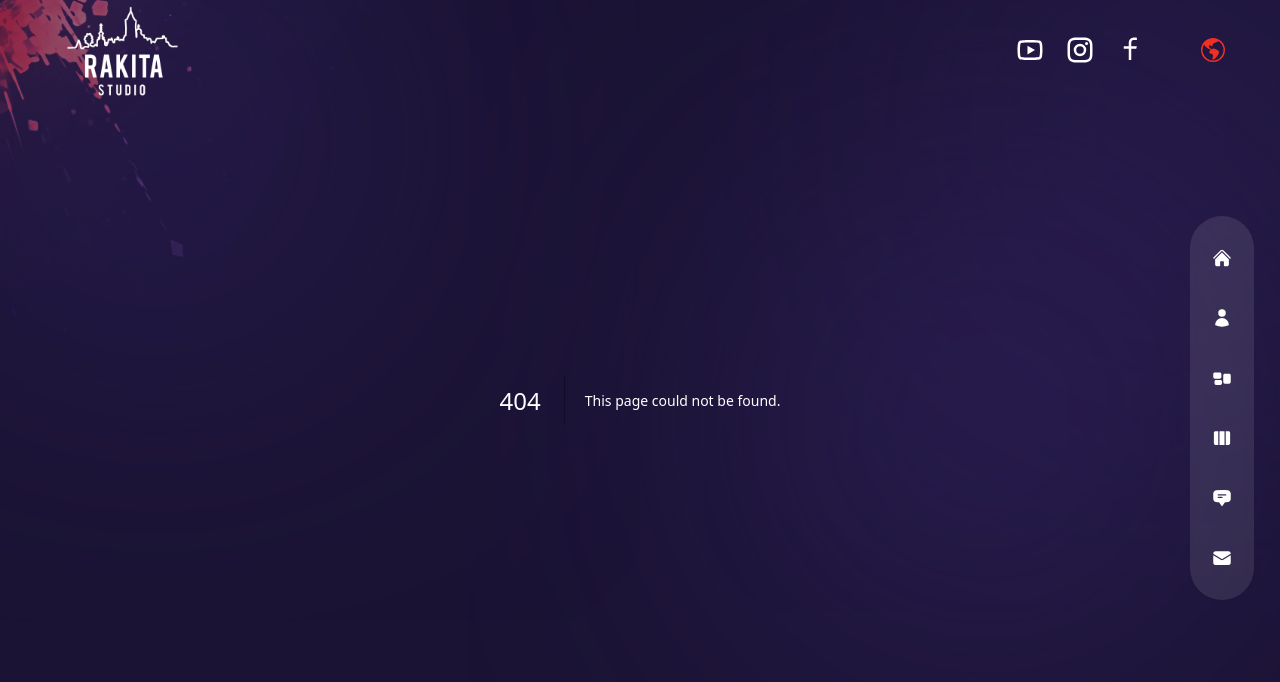
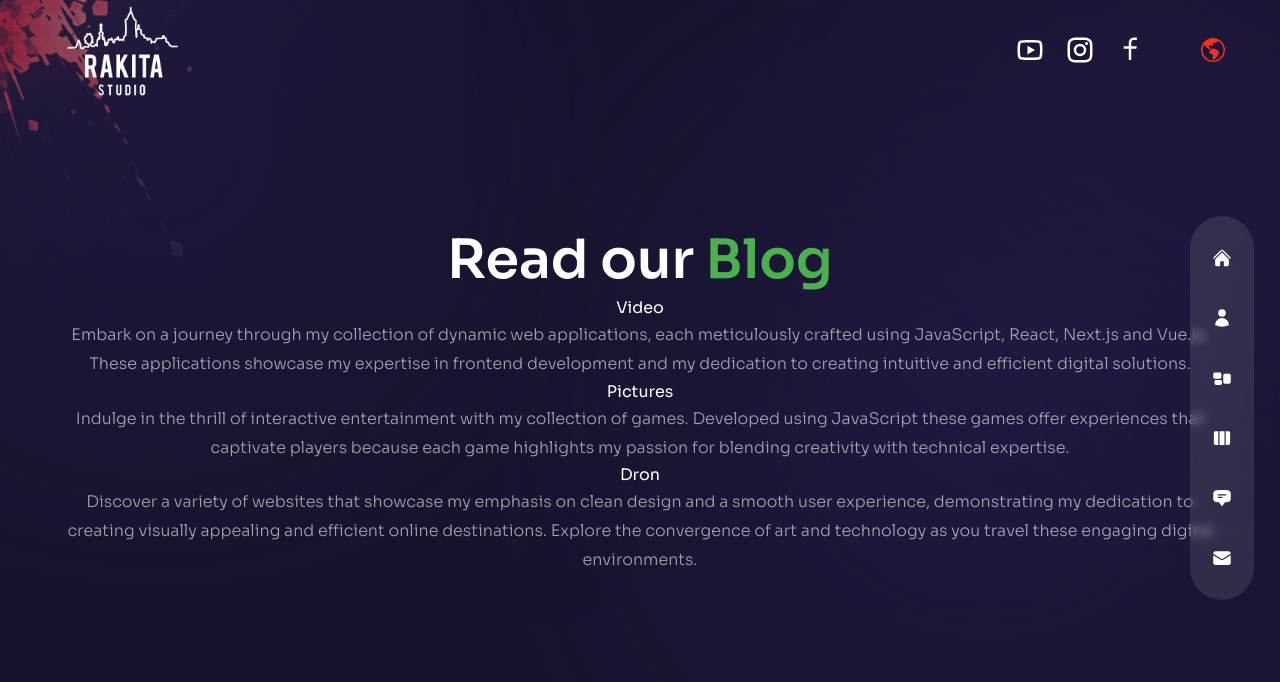
Before and after one commit to MirosBL45/studio_rakita, a Next.js app: page /blog in a window 1280 px wide. Before the commit this address had no page. Shown: the top 682 px of the page. Built offline with nearby package versions, Linux system fonts and the light colour scheme.

Commit message:
making blog

```diff
--- /dev/null
+++ b/data/blogsData.js
@@ -0,0 +1,62 @@
+export const blogData = [
+    {
+        id: 1,
+        title: "Video",
+        url: "/blog/video",
+        // image: webapps,
+        description: 'Embark on a journey through my collection of dynamic web applications, each meticulously crafted using JavaScript, React, Next.js and Vue.js. These applications showcase my expertise in frontend development and my dedication to creating intuitive and efficient digital solutions.',
+        forUrl: 'apps',
+    },
+    {
+        id: 3,
+        title: "Pictures",
+        url: "/blog/pictures",
+        // image: pictures,
+        description: 'Indulge in the thrill of interactive entertainment with my collection of games. Developed using JavaScript these games offer experiences that captivate players because each game highlights my passion for blending creativity with technical expertise.',
+        forUrl: 'games',
+    },
+    {
+        id: 2,
+        title: "Dron",
+        url: "/blog/dron",
+        // image: dron,
+        description: 'Discover a variety of websites that showcase my emphasis on clean design and a smooth user experience, demonstrating my dedication to creating visually appealing and efficient online destinations. Explore the convergence of art and technology as you travel these engaging digital environments.',
+        forUrl: 'websites',
+    },
+];
+
+export const blogItems = {
+    video: [
+        {
+            id: "jednakala",
+            title: "Kala hvala",
+            desc: "This React app was made so that people can express their gratitude to firefighters by posting an image and text as desired. All posts are publicly available, and at the end, the winning post is announced.",
+            liveUrl: 'https://jednakala-jednohvala.hr/',
+            gitUrl: 'https://github.com/MirosBL45/kala-hvala',
+            // image: kala,
+            techs: ['React', 'MaterialUI', 'Axios', 'JS-Cookie'],
+        },
+    ],
+    pictures: [
+        {
+            id: 1,
+            title: "Blackjack",
+            desc: "It was crucial to implement the rules of Blackjack, including proper counting of card values, treating aces as 1 or 11, and proper management of aces. Also, I had to pay attention to the logic around `busting` when a player goes over 21.",
+            liveUrl: 'https://mjblackjack.netlify.app/',
+            gitUrl: 'https://github.com/MirosBL45/Blackjack',
+            // image: blackjack,
+            techs: ['JavaScript', 'SCSS', 'CSS', 'HTML'],
+        },
+    ],
+    dron: [
+        {
+            id: "talex",
+            title: "Talex",
+            desc: "Talex invest is a company for the execution of works in construction, Belgrade. I did the creation of galleries, the integration of animations in Vue.js, image customization and other things.",
+            liveUrl: 'https://www.talex.rs/',
+            gitUrl: 'https://github.com/MirosBL45/talex',
+            // image: talex,
+            techs: ['Vue.js', 'Nuxt.js', 'Leaflet', 'CSS'],
+        },
+    ],
+};
--- /dev/null
+++ b/pages/blog/[category]/index.jsx
@@ -0,0 +1,33 @@
+import { blogItems } from '../../../data/blogsData';
+
+function getData(categoryObject) {
+  const data = blogItems[categoryObject];
+
+  if (data) {
+    return data;
+  }
+
+  return notFound();
+}
+
+function Category({ params }) {
+  const data = getData(params.category);
+
+  return (
+    <div className="h-full bg-primary/30 py-32 text-center">
+      <header>
+        <h2>{params.category}</h2>
+      </header>
+      <div>
+        {data.map((blog) => (
+          <div key={blog.id}>
+            <h3>{blog.title}</h3>
+            <p>{blog.desc}</p>
+          </div>
+        ))}
+      </div>
+    </div>
+  );
+}
+
+export default Category;
--- /dev/null
+++ b/pages/blog/index.jsx
@@ -0,0 +1,44 @@
+// next link
+import Link from 'next/link';
+
+// data
+import { blogData } from '../../data/blogsData';
+
+// framer-motion
+import { motion } from 'framer-motion';
+
+// variants
+import { fadeIn } from '../../variants';
+
+function Blog() {
+  return (
+    <div className="h-full bg-primary/30 py-32 text-center">
+      <div className="container mx-auto h-full flex flex-col justify-center">
+        <motion.h2
+          variants={fadeIn('up', 0.2)}
+          initial="hidden"
+          animate="show"
+          exit="hidden"
+          className="h2 mb-8 xl:mb-0"
+        >
+          Read our <span className="text-accent">Blog</span>
+        </motion.h2>
+        <motion.div
+          variants={fadeIn('up', 0.4)}
+          initial="hidden"
+          animate="show"
+          exit="hidden"
+        >
+          {blogData.map((blog) => (
+            <Link key={blog.id} href={blog.url}>
+              <h3>{blog.title}</h3>
+              <p>{blog.description}</p>
+            </Link>
+          ))}
+        </motion.div>
+      </div>
+    </div>
+  );
+}
+
+export default Blog;
```
